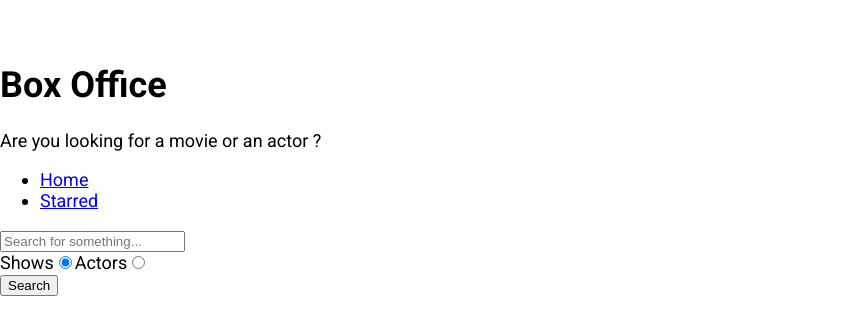
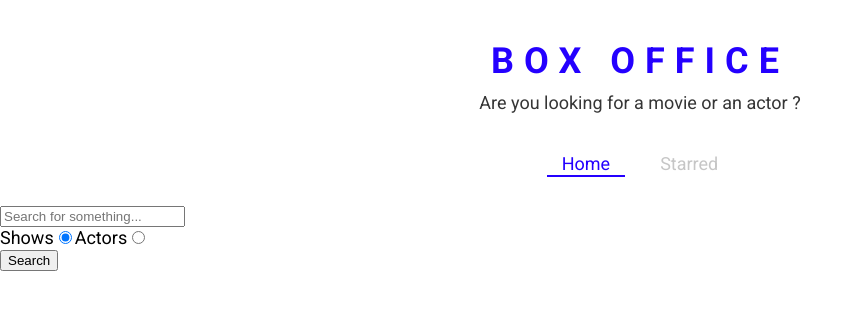
Before and after one commit to Narendra27001/box-office, a React (Create React App) app: page / in a window 1280 px wide. Shown: the top 334 px of the page, without its empty margins (0-863 px from the left). Built offline with nearby package versions, Linux system fonts and the light colour scheme; no server answers.

Commit message:
defined theme for styled components and created a few styled components

```diff
--- a/src/App.js
+++ b/src/App.js
@@ -1,11 +1,21 @@
 import React from 'react';
 import { Switch, Route } from 'react-router-dom';
+import { ThemeProvider } from 'styled-components';
 import Home from './pages/Home';
 import Show from './pages/Show';
 import Starred from './pages/Starred';
 
+const theme = {
+  mainColors: {
+    blue: '#2400ff',
+    gray: '#c6c6c6',
+    dark: '#353535',
+  },
+};
+
 function App() {
   return (
+    <ThemeProvider theme={theme}>
       <Switch>
         <Route exact path="/">
           <Home />
@@ -18,6 +28,7 @@
         </Route>
         <Route>Not Found</Route>
       </Switch>
+    </ThemeProvider>
   );
 }
 
--- a/src/components/Navs.js
+++ b/src/components/Navs.js
@@ -1,20 +1,27 @@
 import React from 'react';
-import { Link } from 'react-router-dom';
+import { useLocation } from 'react-router';
+import { LinkStyled, NavList } from './Navs.styled';
 
 const LINKS = [
   { to: '/', text: 'Home' },
   { to: '/starred', text: 'Starred' },
 ];
 const Navs = () => {
+  const location = useLocation();
   return (
     <div>
-      <ul>
+      <NavList>
         {LINKS.map(item => (
           <li key={item.to}>
-            <Link to={item.to}>{item.text}</Link>
+            <LinkStyled
+              to={item.to}
+              className={item.to === location.pathname ? 'active' : ''}
+            >
+              {item.text}
+            </LinkStyled>
           </li>
         ))}
-      </ul>
+      </NavList>
     </div>
   );
 };
--- /dev/null
+++ b/src/components/Navs.styled.js
@@ -0,0 +1,41 @@
+import styled from 'styled-components';
+import { Link } from 'react-router-dom';
+
+export const NavList = styled.ul`
+  display: flex;
+  justify-content: center;
+  list-style: none;
+  margin: 0 0 30px;
+  padding: 0;
+`;
+
+export const LinkStyled = styled(Link)`
+  margin: 0 10px;
+  padding: 3px 15px;
+  position: relative;
+  text-decoration: none;
+  color: ${({ theme }) => theme.mainColors.gray};
+  &.active {
+    color: ${({ theme }) => theme.mainColors.blue};
+    &:after {
+      content: '';
+      position: absolute;
+      display: block;
+      height: 2px;
+      left: 0%;
+      bottom: 0;
+      background-color: ${({ theme }) => theme.mainColors.blue};
+      animation: slide-in 0.3s ease-in forwards;
+      @keyframes slide-in {
+        from {
+          left: 50%;
+          width: 0;
+        }
+        to {
+          left: 0%;
+          width: 100%;
+        }
+      }
+    }
+  }
+`;
--- a/src/components/Title.js
+++ b/src/components/Title.js
@@ -1,11 +1,12 @@
 import React from 'react';
+import { TitleWrapper } from './Title.styled';
 
 const Title = ({ title, subtitle }) => {
   return (
-    <div>
+    <TitleWrapper>
       <h1>{title}</h1>
       <p>{subtitle}</p>
-    </div>
+    </TitleWrapper>
   );
 };
 
--- /dev/null
+++ b/src/components/Title.styled.js
@@ -0,0 +1,18 @@
+import styled from 'styled-components';
+
+export const TitleWrapper = styled.div`
+  text-align: center;
+  margin: 0 0 40px;
+
+  h1 {
+    color: ${({ theme }) => theme.mainColors.blue};
+    letter-spacing: 10px;
+    text-transform: uppercase;
+    margin: 0 0 10px;
+  }
+
+  p {
+    color: ${({ theme }) => theme.mainColors.dark};
+    margin: 0;
+  }
+`;
```
Lines whose indentation alone changed are shown as unchanged.
